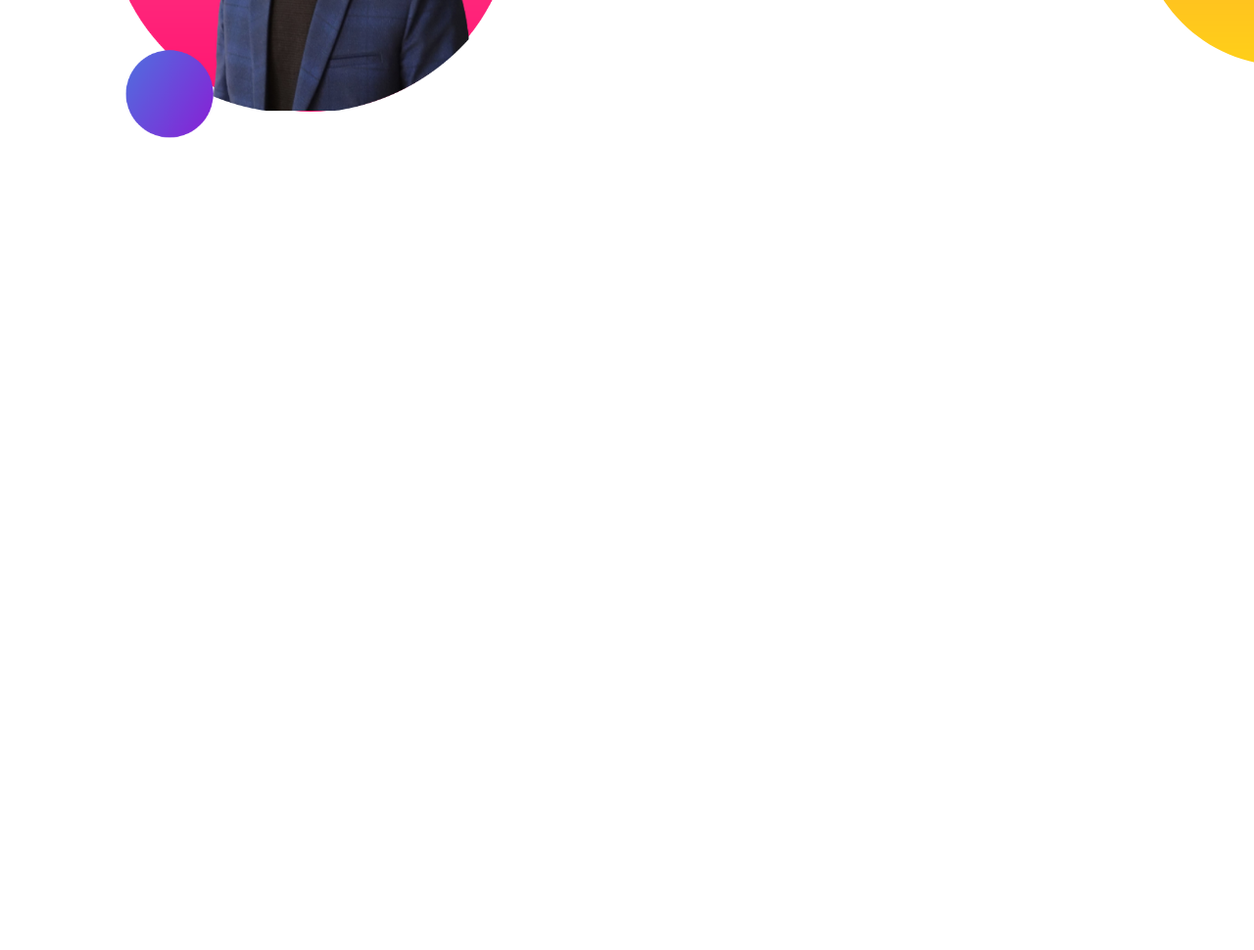
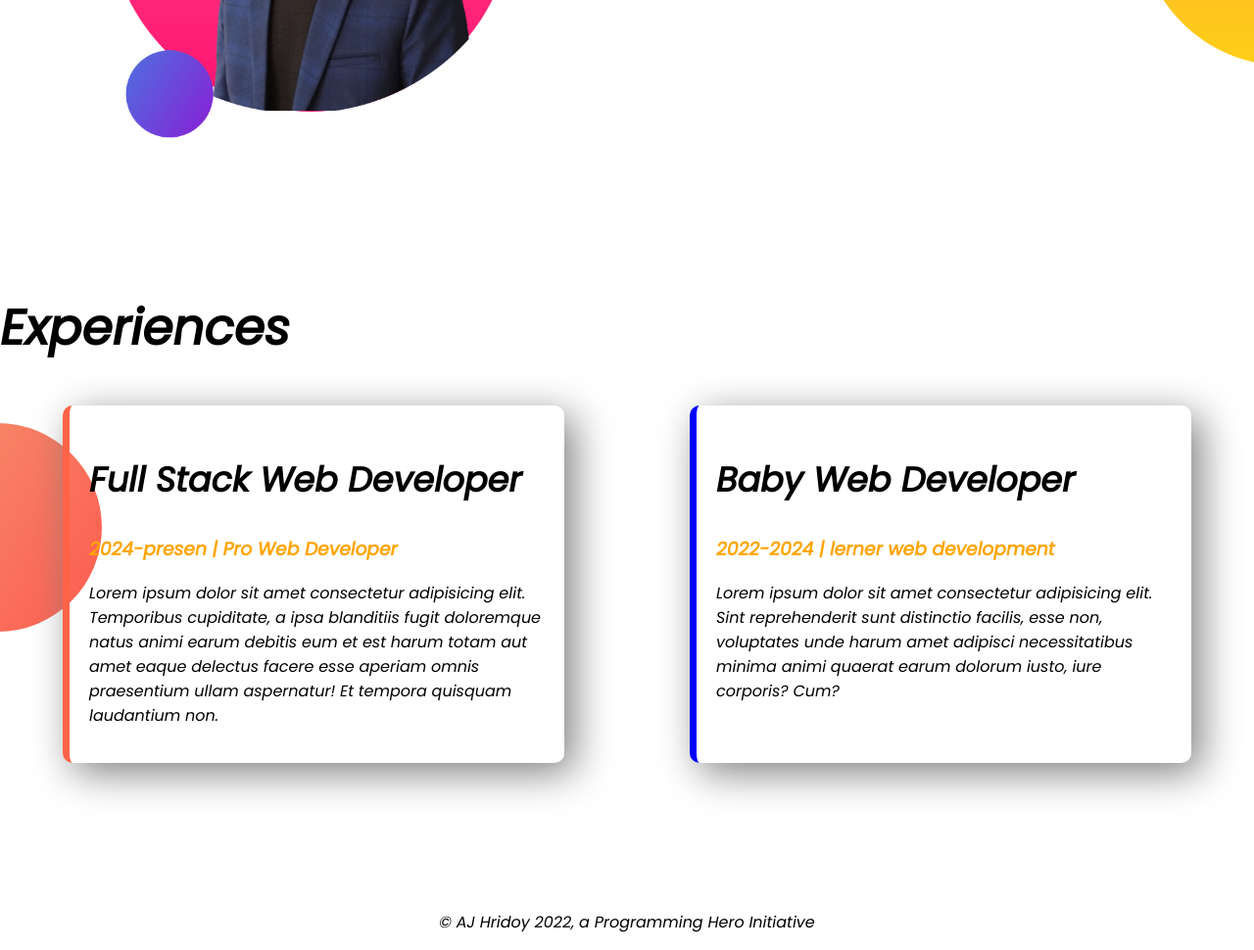
Before and after one commit to ajhridoy/developer-portfolio, a plain HTML site: page index.html in a window 1280 px wide. Shown: the part 950-1920 px from the top of the page at 98% size. Before the commit the page ends 1248 px from the top, so only its background shows below. Drawn offline with Linux system fonts and the light colour scheme.

Commit message:
experience-footer

```diff
--- a/index.html
+++ b/index.html
@@ -11,7 +11,7 @@
     <link rel="stylesheet" href="style.css">
 </head>
 <body>
-    <section class="top-banner">
+    <section class="top-banner flex-section">
         <div class="half-width">
             <h1>Welcome To</h1>
             <h1><span class="orange-color">AJ Hridoy</span> World!!</h1>
@@ -23,7 +23,7 @@
             <img src="images/my-bg.png" alt="">
         </div>
     </section>
-    <section class="dream-big">
+    <section class="dream-big flex-section">
         <div class="half-width">
             <img src="images/my-bg2.png" alt="">
         </div>
@@ -34,5 +34,23 @@
             <a class="link-button" target="_blank" href="#">Download Resume</a>
         </div>
     </section>
+    <section class="experience-area">
+        <h1>Experiences</h1>
+        <div class="flex-section">
+            <div id="full-stack-developer" class="experience-item">
+                <h2>Full Stack Web Developer</h2>
+                <h3 class="orange-color">2024-presen | Pro Web Developer</h3>
+                <p>Lorem ipsum dolor sit amet consectetur adipisicing elit. Temporibus cupiditate, a ipsa blanditiis fugit doloremque natus animi earum debitis eum et est harum totam aut amet eaque delectus facere esse aperiam omnis praesentium ullam aspernatur! Et tempora quisquam laudantium non.</p>
+            </div>
+            <div id="baby-web-developer" class="experience-item">
+                <h2>Baby Web Developer</h2>
+                <h3 class="orange-color">2022-2024 | lerner web development</h3>
+                <p>Lorem ipsum dolor sit amet consectetur adipisicing elit. Sint reprehenderit sunt distinctio facilis, esse non, voluptates unde harum amet adipisci necessitatibus minima animi quaerat earum dolorum iusto, iure corporis? Cum?</p>
+            </div>
+        </div>
+    </section>
 </body>
+<footer>
+    <p>&copy; AJ Hridoy 2022, a Programming Hero Initiative </p>
+</footer>
 </html>
--- a/style.css
+++ b/style.css
@@ -5,10 +5,13 @@ body{
 h1{
     font-size: 50px;
 }
+h2{
+    font-size: 35px;
+}
 .orange-color{
     color: orange;
 }
-section{
+.flex-section{
     display: flex;
     margin-bottom: 150px;
 }
@@ -37,3 +40,26 @@ section{
     background-repeat: no-repeat;
     background-position: right;
 }
+.experience-item{
+    width: 40%;
+    margin-left: 5%;
+    margin-right: 5%;
+
+    box-shadow: 10px 10px 40px grey;
+    border-radius: 10px;
+    padding: 20px;
+}
+.experience-area{
+    background-image: url(images/exp-bg.png);
+    background-repeat: no-repeat;
+    background-position: left;
+}
+#full-stack-developer{
+    border-left: 7px solid tomato;
+}
+#baby-web-developer{
+    border-left: 7px solid blue;
+}
+footer p{
+    text-align: center;
+}
```
